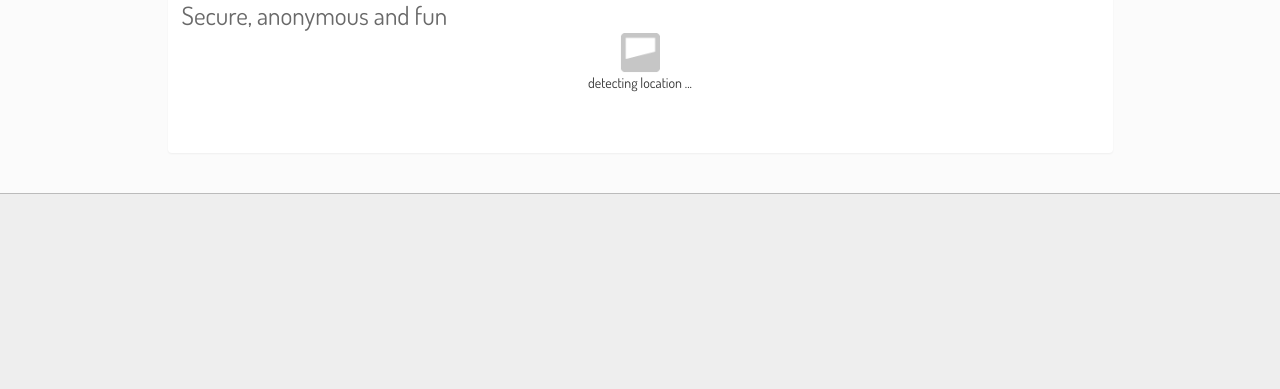
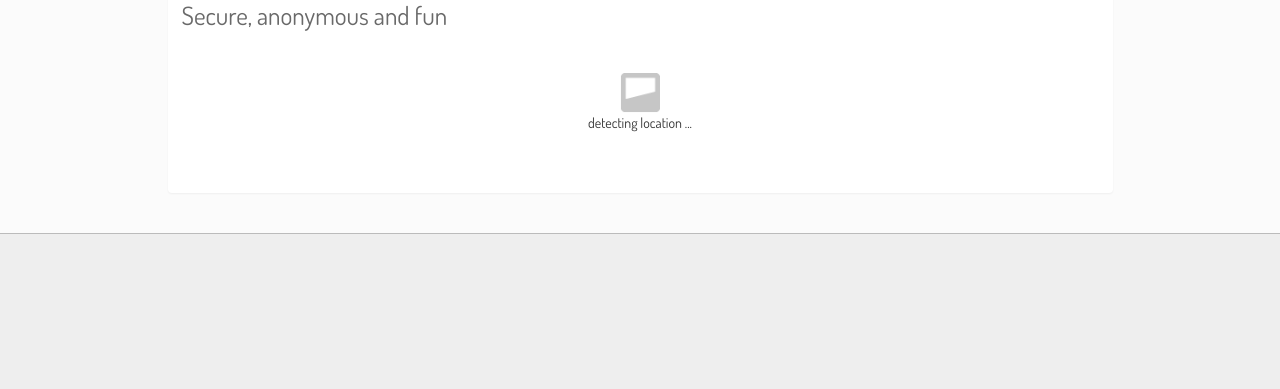
Before and after one commit to russellballestrini/geo-location-forum, a plain HTML site: page index.html in a window 1280 px wide. Shown: the part 121-510 px from the top of the page. Drawn offline with nearby package versions, Linux system fonts and the light colour scheme; some packages are replaced by stand-ins of ours; a web font is replaced by a local one.

Commit message:
:	modified:   index.html

```diff
--- a/index.html
+++ b/index.html
@@ -27,7 +27,7 @@
       <script type="text/javascript">
 	  var thread_uri = 'Your longitude and latitude are N/A';//assigns the thread uri
 	  $( document ).ready(function() {
-		  $('.iframe').html('<center><img src="images/icon-loading.gif" style="width: 40px;"/><br/>detecting location ...<br /><br /><br /><br /></center>');
+		  $('.iframe').html('<center><br /><br /><img src="images/icon-loading.gif" style="width: 40px;"/><br/>detecting location ...<br /><br /><br /><br /></center>');
 		  $('.address').html('Chat with people nearby');
 	  });
 	  //The first decimal place is worth up to 11.1 km - The second decimal place is worth up to 1.1 km: - The third decimal place is worth up to 110 m - src: http://gizmodo.com/how-precise-is-one-degree-of-longitude-or-latitude-1631241162
```
